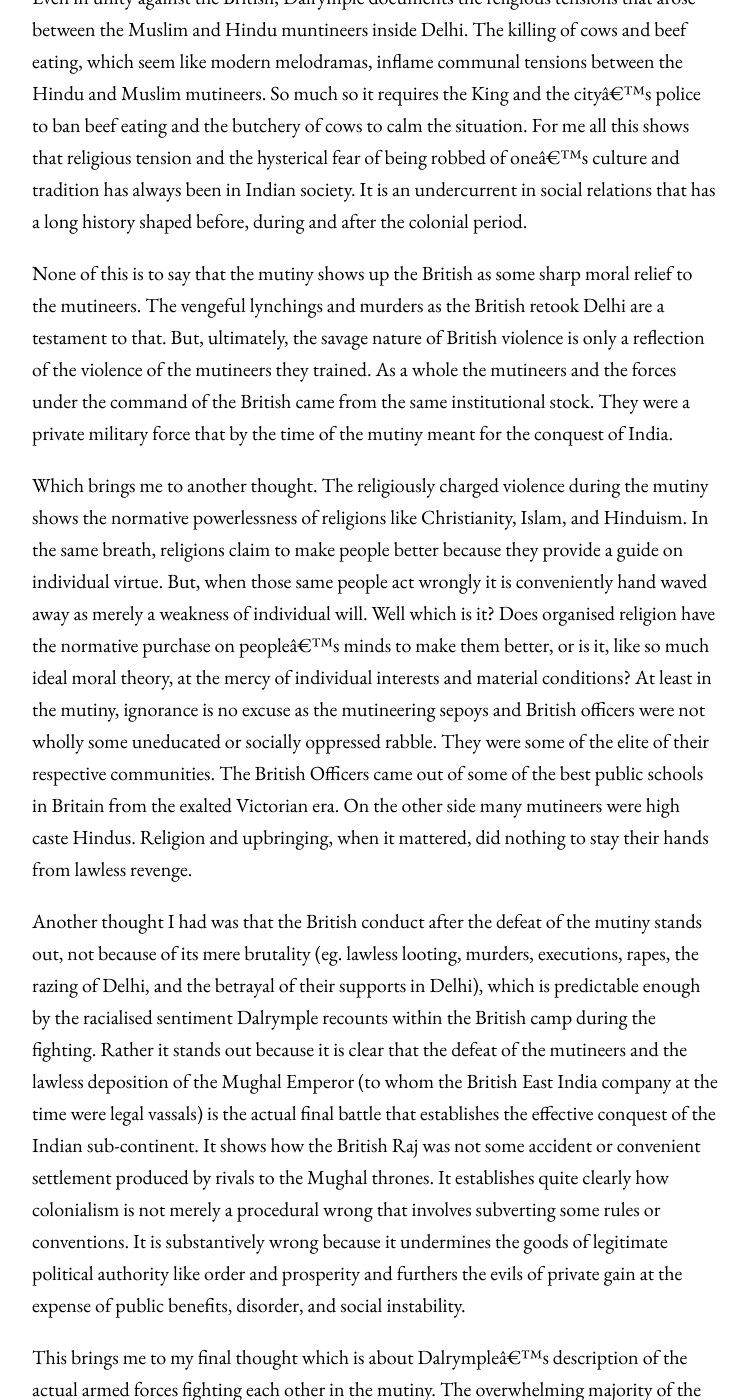
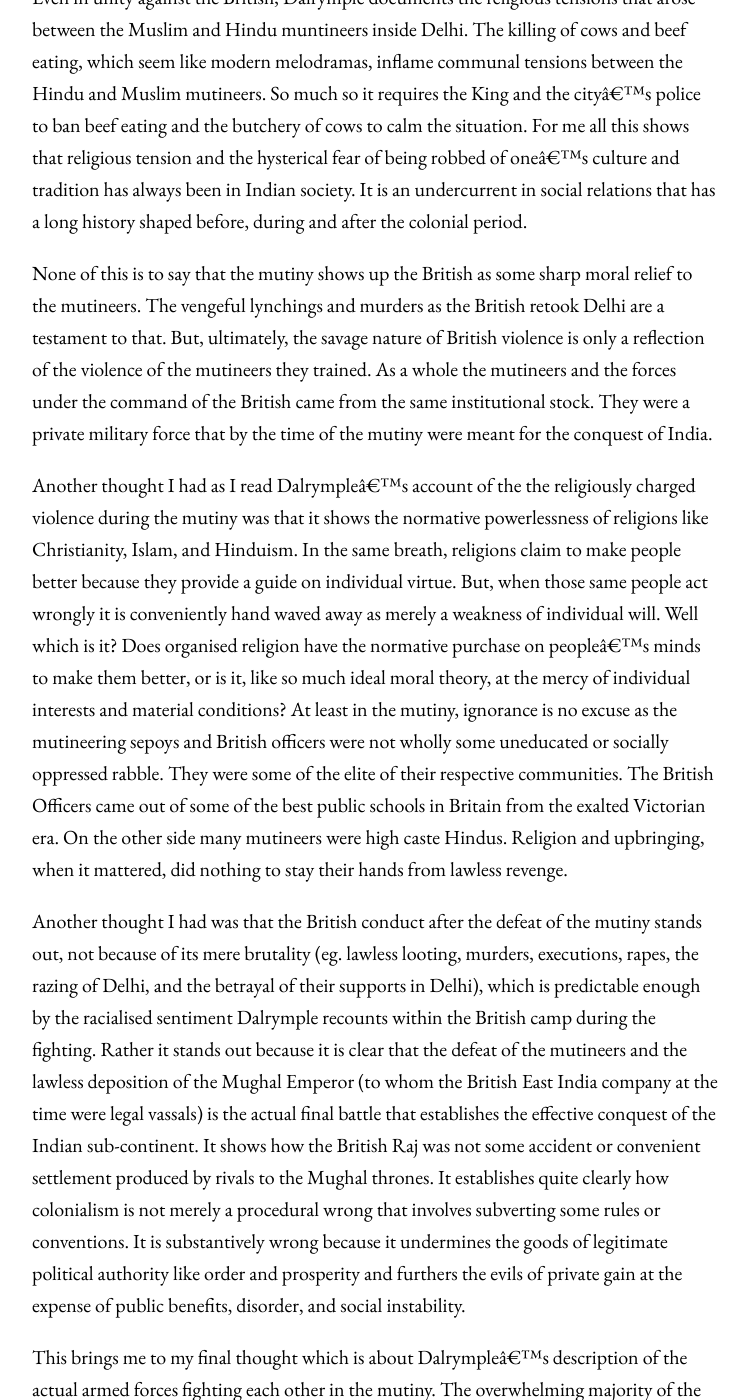
Before and after one commit to nsaranga/saranga.github.io, a Jekyll site: the page built from _posts/2022-07-30-TheLastMughal.md, in a window 1280 px wide and 1400 px high, scrolled down 1777 px. Shown: the whole window, without its empty margins (264-1013 px from the left). Built offline with Jekyll 4.4.1, drawn with Linux system fonts in a browser that asks for light colours; some of the changed text lies outside the part shown.

Commit message:
more changes

```diff
--- a/_posts/2022-07-30-TheLastMughal.md
+++ b/_posts/2022-07-30-TheLastMughal.md
@@ -7,7 +7,7 @@ author: Saranga Sudarshan
 summary: Why the past is no guide for Indian pluralism
 image: /assets/Capture_of_the_King_of_Delhi_by_Captain_Hodson.jpg
 ---
-After many months I finally finished William Dalrymple's The Last Mughal. The book is an impressively detailed history of the events leading up to during and after the 1857 mutiny which saw the overthrow of the eponymous last Mughal ruler of India, Bhahadur Shah II.  What follows is not a review or scholarly appraisal of any kind. I am neither qualified nor equipped after one reading to attempt anything like that. Rather it is a series of loosely connected thoughts about what the immersive picture that Dalrymple paints of that time can tell us about Indian society today, the nature of religion, and the place of history in our deliberations about what to do in the present.
+After many months I finally finished William Dalrymple's The Last Mughal. The book is an impressively detailed history of the events leading up to, during and after the 1857 mutiny which saw the overthrow of the eponymous last Mughal ruler of India, Bhahadur Shah II.  What follows is not a review or scholarly appraisal of any kind. I am neither qualified nor equipped after one reading to attempt anything like that. Rather it is a series of loosely connected thoughts about what the immersive picture that Dalrymple paints of that time can tell us about Indian society today, the nature of religion, and the place of history in our deliberations about what to do in the present.
 
 Dalrymple ends the book with the old adage from Edmund Burke that he who fails to learn from history is doomed to repeat it. For Dalrymple, the tolerant and multi-religious civilisation that was defeated by the British in Delhi in 1857 is instructive for the sorts of tolerant relations we can develop now between east and west and between different religious communities. Ignoring this lesson would be, for Dalrymple, to risk repeating the sorry events of 1857 and the British Raj. But, as I read this final moral coda of sorts I was struck by how, to my eyes, Dalrymple’s history of the 1857 mutiny in Delhi actually undermines his concluding point. Moreover, so far as India and Indian society is concerned, I actually think the lesson of the events Dalymple relates is that there are no viable lessons for India’s present or future in its history.
 
@@ -17,9 +17,9 @@ I don’t know if Dalrymple agrees with the entirety of Sen’s view, although g
 
 Even in unity against the British, Dalrymple documents the religious tensions that arose between the Muslim and Hindu muntineers inside Delhi. The killing of cows and beef eating, which seem like modern melodramas, inflame communal tensions between the Hindu and Muslim mutineers. So much so it requires the King and the city’s police to ban beef eating and the butchery of cows to calm the situation. For me all this shows that religious tension and the hysterical fear of being robbed of one’s culture and tradition has always been in Indian society. It is an undercurrent in social relations that has a long history shaped before, during and after the colonial period.
 
-None of this is to say that the mutiny shows up the British as some sharp moral relief to the mutineers. The vengeful lynchings and murders as the British retook Delhi are a testament to that. But, ultimately, the savage nature of British violence is only a reflection of the violence of the mutineers they trained. As a whole the mutineers and the forces under the command of the British came from the same institutional stock. They were a private military force that by the time of the mutiny meant for the conquest of India.
+None of this is to say that the mutiny shows up the British as some sharp moral relief to the mutineers. The vengeful lynchings and murders as the British retook Delhi are a testament to that. But, ultimately, the savage nature of British violence is only a reflection of the violence of the mutineers they trained. As a whole the mutineers and the forces under the command of the British came from the same institutional stock. They were a private military force that by the time of the mutiny were meant for the conquest of India.
 
-Which brings me to another thought. The religiously charged violence during the mutiny shows the normative powerlessness of religions like Christianity, Islam, and Hinduism. In the same breath, religions claim to make people better because they provide a guide on individual virtue. But, when those same people act wrongly it is conveniently hand waved away as merely a weakness of individual will. Well which is it? Does organised religion have the normative purchase on people’s minds to make them better, or is it, like so much ideal moral theory, at the mercy of individual interests and material conditions? At least in the mutiny, ignorance is no excuse as the mutineering sepoys and British officers were not wholly some uneducated or socially oppressed rabble. They were some of the elite of their respective communities. The British Officers came out of some of the best public schools in Britain from the exalted Victorian era. On the other side many mutineers were high caste Hindus. Religion and upbringing, when it mattered, did nothing to stay their hands from lawless revenge.
+Another thought I had as I read Dalrymple's account of the the religiously charged violence during the mutiny was that it shows the normative powerlessness of religions like Christianity, Islam, and Hinduism. In the same breath, religions claim to make people better because they provide a guide on individual virtue. But, when those same people act wrongly it is conveniently hand waved away as merely a weakness of individual will. Well which is it? Does organised religion have the normative purchase on people’s minds to make them better, or is it, like so much ideal moral theory, at the mercy of individual interests and material conditions? At least in the mutiny, ignorance is no excuse as the mutineering sepoys and British officers were not wholly some uneducated or socially oppressed rabble. They were some of the elite of their respective communities. The British Officers came out of some of the best public schools in Britain from the exalted Victorian era. On the other side many mutineers were high caste Hindus. Religion and upbringing, when it mattered, did nothing to stay their hands from lawless revenge.
 
 Another thought I had was that the British conduct after the defeat of the mutiny stands out, not because of its mere brutality (eg. lawless looting, murders, executions, rapes, the razing of Delhi, and the betrayal of their supports in Delhi), which is predictable enough by the racialised sentiment Dalrymple recounts within the British camp during the fighting. Rather it stands out because it is clear that the defeat of the mutineers and the lawless deposition of the Mughal Emperor (to whom the British East India company at the time were legal vassals) is the actual final battle that establishes the effective conquest of the Indian sub-continent. It shows how the British Raj was not some accident or convenient settlement produced by rivals to the Mughal thrones. It establishes quite clearly how colonialism is not merely a procedural wrong that involves subverting some rules or conventions. It is substantively wrong because it undermines the goods of legitimate political authority like order and prosperity and furthers the evils of private gain at the expense of public benefits, disorder, and social instability.
 
```
